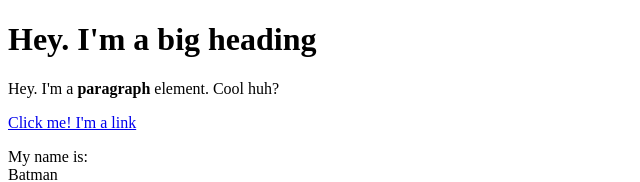
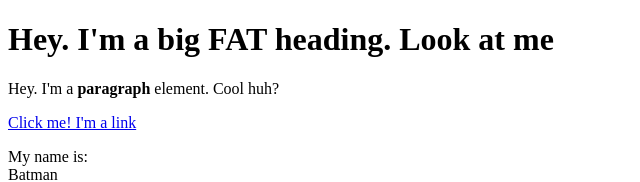
Before and after one commit to alfregoncalves-365/cartoon-hero, a plain HTML site: page test.html in a window 1280 px wide. Shown: the top 182 px of the page, without its empty margins (0-640 px from the left). Drawn offline with Linux system fonts and the light colour scheme.

Commit message:
Added 'fat' to heading

```diff
--- a/test.html
+++ b/test.html
@@ -4,7 +4,7 @@
 	<title>Test page</title>
 </head>
 <body>
-	<h1>Hey. I'm a big heading</h1>
+	<h1>Hey. I'm a big FAT heading. Look at me</h1>
 	<p>Hey. I'm a <b>paragraph</b> element. Cool huh?</p>
 	<a href="https://google.com" target="_blank" title="Let's go to Google">Click me! I'm a link</a>
 	<p>My name is:<br>
```
